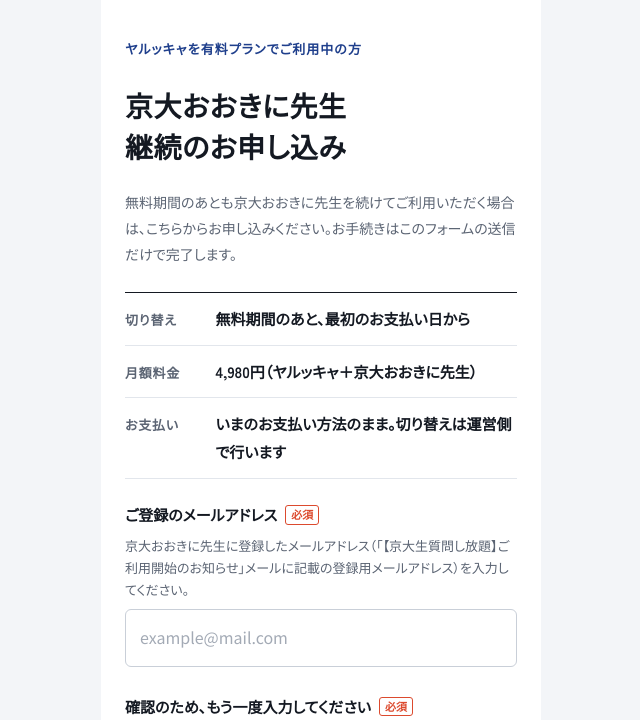
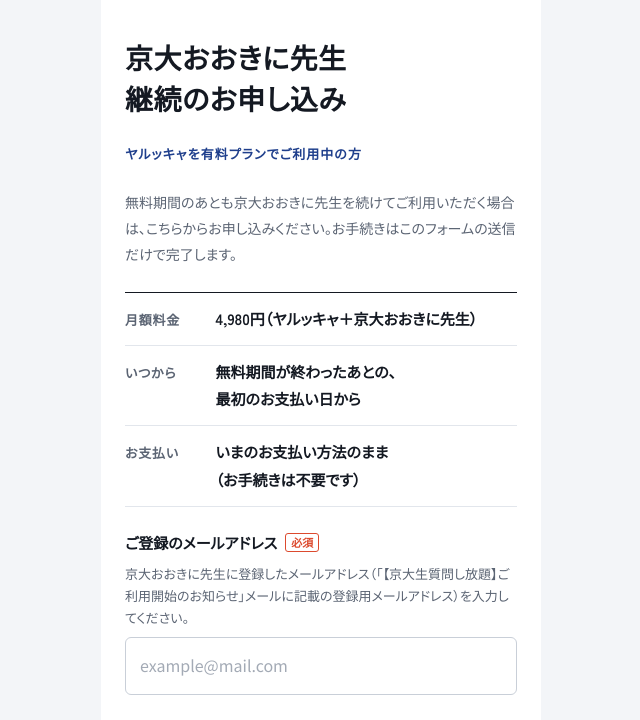
Before and after one commit to Herazika/go, a plain HTML site: page ookini-lp/continue/index.html in a window 1280 px wide. Shown: the part 70-790 px from the top of the page, without its empty margins (319-959 px from the left). Drawn offline with Linux system fonts and the light colour scheme.

Commit message:
fix: おおきに申込・継続フォームの説明の並びと文言を調整
申込は無料期間の下にクレジットカード不要を明記し月額の行を削除。
継続は月額料金を先頭にし「切り替え」を「いつから」に変更。

Co-Authored-By: Claude Opus 5.5 <noreply@anthropic.com>

```diff
--- a/ookini-lp/continue/index.html
+++ b/ookini-lp/continue/index.html
@@ -20,13 +20,13 @@
   </header>
 
   <section class="sec" id="formsec">
+    <h1 class="h1">京大おおきに先生<br>継続のお申し込み</h1>
     <p class="eyebrow">ヤルッキャを有料プランでご利用中の方</p>
-    <h1 class="h1">京大おおきに先生<br>継続のお申し込み</h1>
     <p class="lead">無料期間のあとも京大おおきに先生を続けてご利用いただく場合は、こちらからお申し込みください。お手続きはこのフォームの送信だけで完了します。</p>
     <ul class="pair">
-      <li><span class="k">切り替え</span><span class="v">無料期間のあと、最初のお支払い日から</span></li>
       <li><span class="k">月額料金</span><span class="v">4,980円（ヤルッキャ＋京大おおきに先生）</span></li>
-      <li><span class="k">お支払い</span><span class="v">いまのお支払い方法のまま。切り替えは運営側で行います</span></li>
+      <li><span class="k">いつから</span><span class="v">無料期間が終わったあとの、<span class="nw">最初のお支払い日から</span></span></li>
+      <li><span class="k">お支払い</span><span class="v">いまのお支払い方法のまま<span class="nw">（お手続きは不要です）</span></span></li>
     </ul>
 
     <form id="f" novalidate>
```
Also changed, not shown: ookini-lp/apply/index.html (+1 -2 lines).
